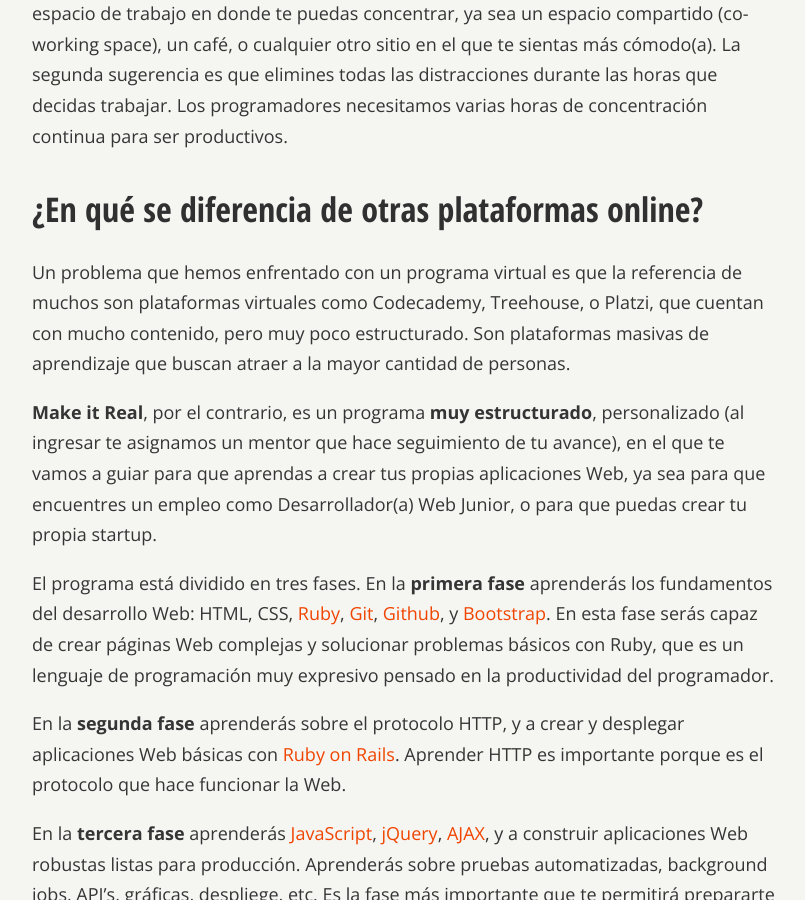
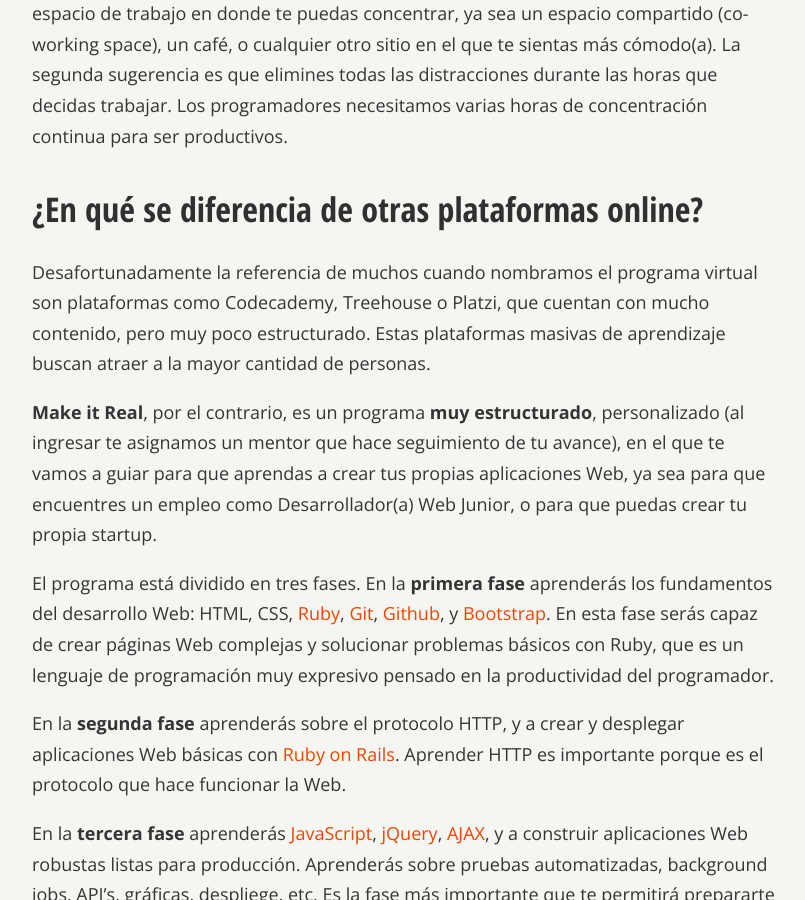
Before and after one commit to simonhoyos/blog, a Jekyll site: the page built from _posts/2015-06-12-por-que-programa-virtual.markdown, in a window 1280 px wide and 900 px high, scrolled down 1695 px. Shown: the whole window, without its empty margins (233-1038 px from the left). Built offline with Jekyll 4.4.1, drawn with Linux system fonts in a browser that asks for light colours; nearby versions of some CDN libraries; comment, search, counter and statistics services are not loaded; a style sheet for code colours, icons or effects is not loaded.

Commit message:
Improve copy of "¿Por qué un programa virtual?"

```diff
--- a/_posts/2015-06-12-por-que-programa-virtual.markdown
+++ b/_posts/2015-06-12-por-que-programa-virtual.markdown
@@ -26,7 +26,7 @@
 
 ## ¿En qué se diferencia de otras plataformas online?
 
-Un problema que hemos enfrentado con un programa virtual es que la referencia de muchos son plataformas virtuales como Codecademy, Treehouse, o Platzi, que cuentan con mucho contenido, pero muy poco estructurado. Son plataformas masivas de aprendizaje que buscan atraer a la mayor cantidad de personas.
+Desafortunadamente la referencia de muchos cuando nombramos el programa virtual son plataformas como Codecademy, Treehouse o Platzi, que cuentan con mucho contenido, pero muy poco estructurado. Estas plataformas masivas de aprendizaje buscan atraer a la mayor cantidad de personas.
 
 **Make it Real**, por el contrario, es un programa **muy estructurado**, personalizado (al ingresar te asignamos un mentor que hace seguimiento de tu avance), en el que te vamos a guiar para que aprendas a crear tus propias aplicaciones Web, ya sea para que encuentres un empleo como Desarrollador(a) Web Junior, o para que puedas crear tu propia startup.
 
```
